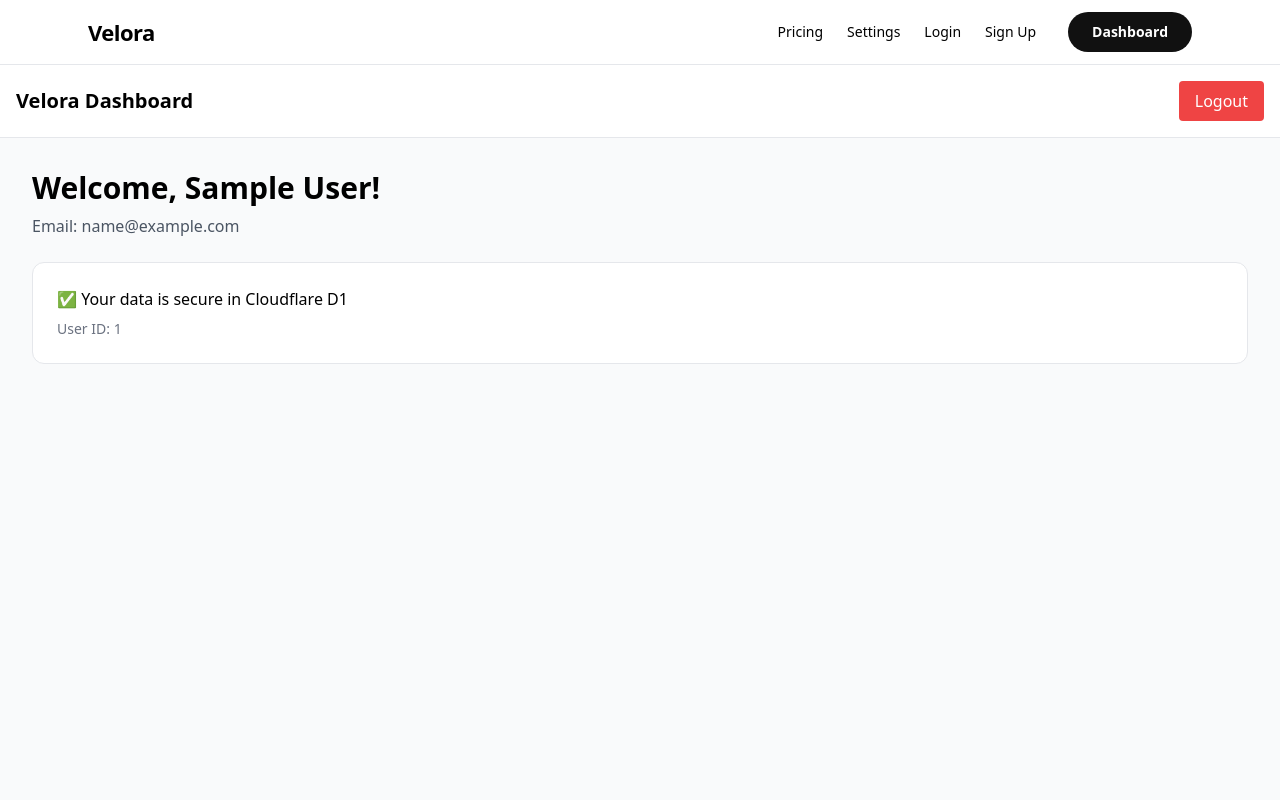
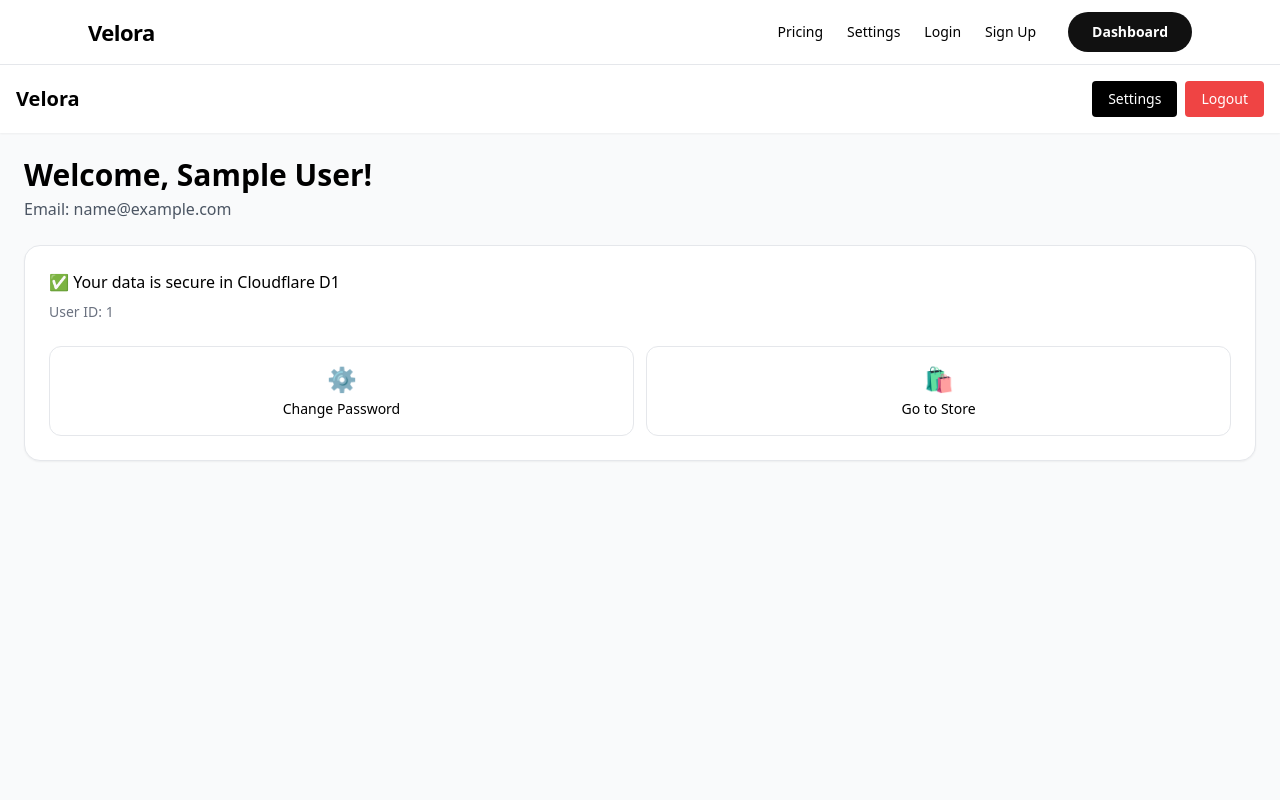
Before and after one commit to Ravs10/saas-starter-kit, a Next.js app: page /dashboard in a window 1280 px wide. Shown: the top 800 px of the page. Built offline with nearby package versions, Linux system fonts and the light colour scheme; sample sign-in values are in the browser's storage.

Commit message:
Refactor Dashboard component and improve layout

```diff
--- a/app/dashboard/page.tsx
+++ b/app/dashboard/page.tsx
@@ -1,41 +1,65 @@
 "use client"
 import { useEffect, useState } from "react"
 import { useRouter } from "next/navigation"
+import AuthGuard from "@/app/components/AuthGuard"
 
-export default function Dashboard() {
+export default function DashboardPage() {
+  return (
+    <AuthGuard>
+      <DashboardContent />
+    </AuthGuard>
+  )
+}
+
+function DashboardContent() {
   const [user, setUser] = useState<any>(null)
   const router = useRouter()
 
   useEffect(() => {
-    const saved = localStorage.getItem("user")
-    if (!saved) {
-      router.push("/login")
-    } else {
-      setUser(JSON.parse(saved))
-    }
+    const u = localStorage.getItem("user")
+    if (u) setUser(JSON.parse(u))
   }, [])
 
-  function handleLogout() {
+  function logout() {
     localStorage.removeItem("user")
-    router.push("/login")
+    localStorage.removeItem("user_email")
+    router.replace("/login")
   }
 
-  if (!user) return <div className="p-8">Loading...</div>
+  if (!user) return null
+
+  // Fix for "Welcome, !"
+  const displayName = user.name || user.email?.split("@")[0] || "User"
+  const userId = user.id || user.email
 
   return (
     <div className="min-h-screen bg-gray-50">
-      <header className="bg-white border-b p-4 flex justify-between items-center">
-        <h1 className="text-xl font-bold">Velora Dashboard</h1>
-        <button onClick={handleLogout} className="bg-red-500 text-white px-4 py-2 rounded hover:bg-red-600">
-          Logout
-        </button>
+      <header className="bg-white shadow-sm p-4 flex justify-between items-center">
+        <h1 className="text-xl font-bold">Velora</h1>
+        <div className="flex gap-2">
+          <a href="/settings" className="bg-black text-white px-4 py-2 rounded text-sm">Settings</a>
+          <button onClick={logout} className="bg-red-500 text-white px-4 py-2 rounded text-sm">Logout</button>
+        </div>
       </header>
-      <div className="p-8">
-        <h2 className="text-3xl font-bold">Welcome, {user.name}!</h2>
-        <p className="mt-2 text-gray-600">Email: {user.email}</p>
-        <div className="mt-6 p-6 bg-white border rounded-xl">
-          <p>✅ Your data is secure in Cloudflare D1</p>
-          <p className="mt-2 text-sm text-gray-500">User ID: {user.id}</p>
+
+      <div className="p-6">
+        <h1 className="text-3xl font-bold mb-1">Welcome, {displayName}!</h1>
+        <p className="text-gray-600 mb-6">Email: {user.email}</p>
+
+        <div className="bg-white p-6 rounded-2xl border shadow-sm">
+          <p className="font-medium">✅ Your data is secure in Cloudflare D1</p>
+          <p className="text-sm text-gray-500 mt-2">User ID: {userId}</p>
+
+          <div className="mt-6 grid grid-cols-2 gap-3">
+            <a href="/settings" className="border p-4 rounded-xl text-center hover:bg-gray-50">
+              <div className="text-2xl">⚙️</div>
+              <div className="text-sm font-medium mt-1">Change Password</div>
+            </a>
+            <a href="/" className="border p-4 rounded-xl text-center hover:bg-gray-50">
+              <div className="text-2xl">🛍️</div>
+              <div className="text-sm font-medium mt-1">Go to Store</div>
+            </a>
+          </div>
         </div>
       </div>
     </div>
```
